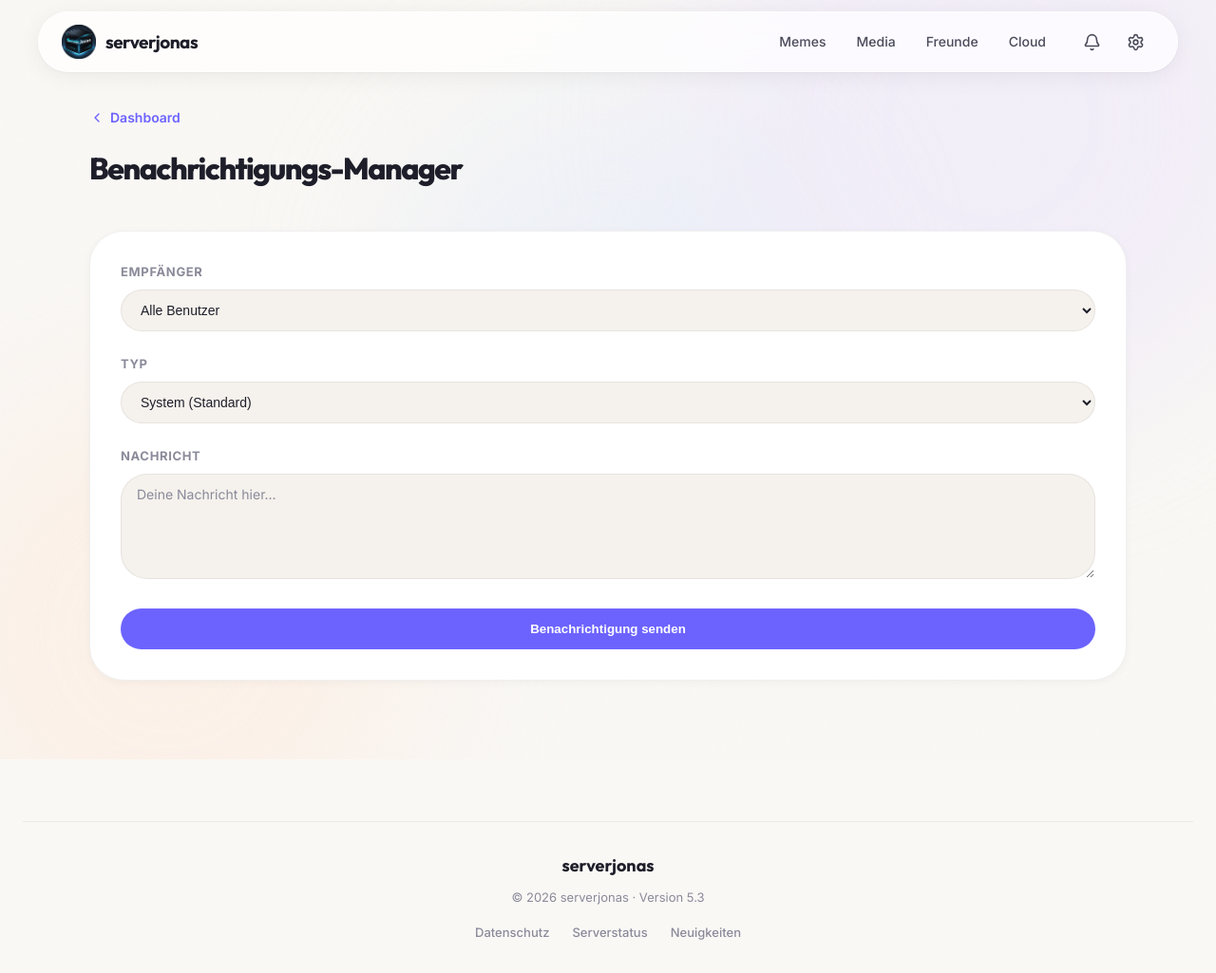
After one commit to serverjonas/hub, a Flask app: template templates/notifmanager.html in a window 1280 px wide. The commit adds this page. Shown: the whole page at 95% size. Run offline with Flask 3, Linux system fonts and the light colour scheme; the template is opened without the code that fills it, so the values that code supplies are empty.

Commit message:
Add Notification Manager module with admin access control and notification sending functionality

```diff
--- a/modules.toml
+++ b/modules.toml
@@ -116,3 +116,8 @@ active = true
 pfad = "cloud"
 url = "/cloud"
 active = true
+
+[notification_manager]
+pfad = "notifmanager"
+url = "/admin/notifications"
+active = true
--- a/modules/login/app.py
+++ b/modules/login/app.py
@@ -54,11 +54,11 @@ def login():
         user = get_user(username)
 
         if not user:
-            message = "Benutzer existiert nicht ❌"
+            message = "Benutzer existiert nicht"
         else:
             user_id, pw_hash = user
             if not check_password_hash(pw_hash, password):
-                message = "Falsches Passwort ❌"
+                message = "Falsches Passwort"
             else:
                 session_id = create_session(user_id)
                 resp = make_response(redirect("/"))
--- a/templates/admin_nav.html
+++ b/templates/admin_nav.html
@@ -136,6 +136,12 @@
         <p style="font-size: 13px; color: var(--text-dim);">Sanktionen und Ausschlusslisten kontrollieren.</p>
     </a>
 
+    <a href="/admin/notifications" class="nav-card">
+        <div class="card-icon"><i data-lucide="bell"></i></div>
+        <h3>Benachrichtigungs-Manager</h3>
+        <p style="font-size: 13px; color: var(--text-dim);">Benachrichtigungen erstellen und verwalten.</p>
+    </a>
+
     <!--<a href="/admin/logs" class="nav-card">
         <div class="card-icon"><i data-lucide="scroll-text"></i></div>
         <h3>Audit Logs</h3>
--- /dev/null
+++ b/templates/notifmanager.html
@@ -0,0 +1,130 @@
+{% extends "base.html" %}
+
+{% block title %}Benachrichtigungs-Manager &middot; Serverjonas{% endblock %}
+
+{% block extra_style %}
+/* ─── Notification Manager Styles ─── */
+.admin-header {
+    margin-bottom: 40px;
+}
+
+.admin-header h1 {
+    font-size: 32px;
+    font-weight: 800;
+    letter-spacing: -1.5px;
+    margin-bottom: 8px;
+}
+
+.form-container {
+    background: var(--surface);
+    border: 1px solid var(--border);
+    border-radius: var(--radius-xl);
+    padding: 32px;
+    box-shadow: var(--shadow-sm);
+}
+
+.form-group {
+    margin-bottom: 24px;
+}
+
+.form-label {
+    display: block;
+    font-size: 13px;
+    font-weight: 700;
+    color: var(--text-dim);
+    text-transform: uppercase;
+    letter-spacing: 0.05em;
+    margin-bottom: 8px;
+}
+
+.form-control, .form-select {
+    width: 100%;
+    background: var(--bg-warm);
+    border: 1px solid var(--border);
+    border-radius: var(--radius-lg);
+    padding: 12px 16px;
+    color: var(--text-main);
+    font-size: 14px;
+    transition: var(--transition);
+}
+
+.form-control:focus, .form-select:focus {
+    border-color: var(--accent);
+    outline: none;
+    box-shadow: 0 0 0 3px var(--accent-lighter);
+}
+
+.btn-submit {
+    background: var(--accent);
+    color: white;
+    border: none;
+    border-radius: var(--radius-lg);
+    padding: 14px 24px;
+    font-weight: 700;
+    cursor: pointer;
+    transition: var(--transition);
+    width: 100%;
+}
+
+.btn-submit:hover {
+    filter: brightness(1.1);
+}
+
+.alert-success {
+    background: var(--accent-lighter);
+    color: var(--accent);
+    padding: 16px;
+    border-radius: var(--radius-lg);
+    margin-bottom: 24px;
+    font-weight: 600;
+    text-align: center;
+}
+{% endblock %}
+
+{% block content %}
+<div class="admin-header">
+    <a href="/admin" style="display: inline-flex; align-items: center; gap: 6px; color: var(--accent); text-decoration: none; font-weight: 600; margin-bottom: 16px; font-size: 14px;">
+        <i data-lucide="chevron-left" style="width: 16px;"></i> Dashboard
+    </a>
+    <h1>Benachrichtigungs-Manager</h1>
+</div>
+
+{% if request.args.get('success') %}
+<div class="alert-success">
+    Die Benachrichtigung wurde erfolgreich versendet!
+</div>
+{% endif %}
+
+<div class="form-container">
+    <form action="/admin/notifications/send" method="POST">
+        <div class="form-group">
+            <label for="target" class="form-label">Empfänger</label>
+            <select class="form-select" id="target" name="target" required>
+                <option value="all">Alle Benutzer</option>
+                <optgroup label="Einzelne Benutzer">
+                    {% for user_id, user_name in users %}
+                    <option value="{{ user_id }}">{{ user_name }} (ID: {{ user_id }})</option>
+                    {% endfor %}
+                </optgroup>
+            </select>
+        </div>
+
+        <div class="form-group">
+            <label for="type" class="form-label">Typ</label>
+            <select class="form-select" id="type" name="type">
+                <option value="system">System (Standard)</option>
+                <option value="info">Information</option>
+                <option value="warning">Warnung</option>
+                <option value="important">Wichtig / Alarm</option>
+            </select>
+        </div>
+
+        <div class="form-group">
+            <label for="message" class="form-label">Nachricht</label>
+            <textarea class="form-control" id="message" name="message" rows="5" placeholder="Deine Nachricht hier..." required></textarea>
+        </div>
+
+        <button type="submit" class="btn-submit">Benachrichtigung senden</button>
+    </form>
+</div>
+{% endblock %}
```
Also changed, not shown: modules/notifmanager/app.py (added, +60 -0 lines).
